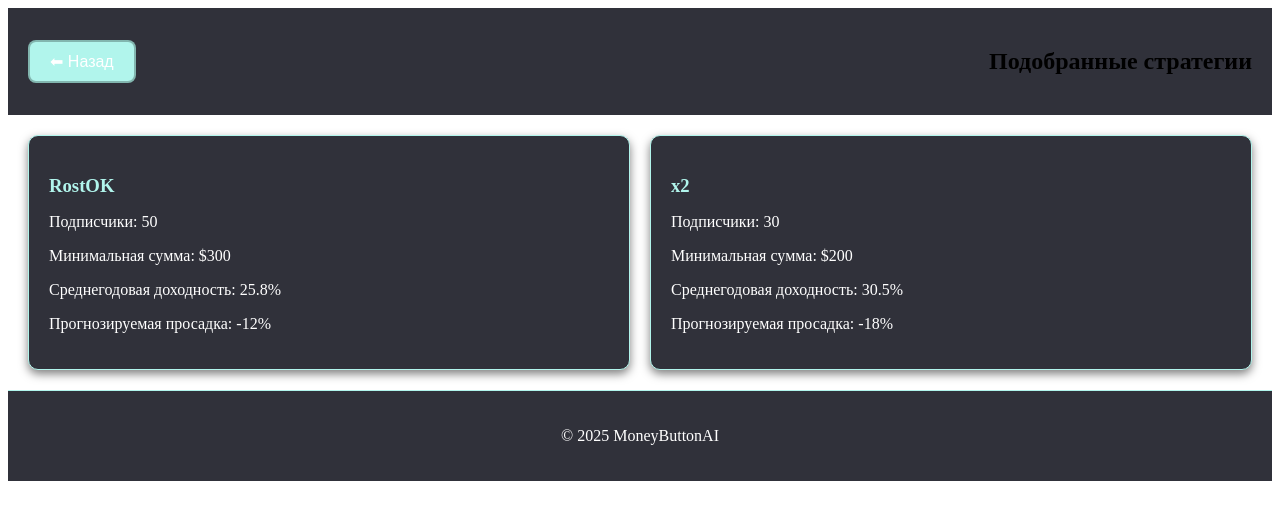
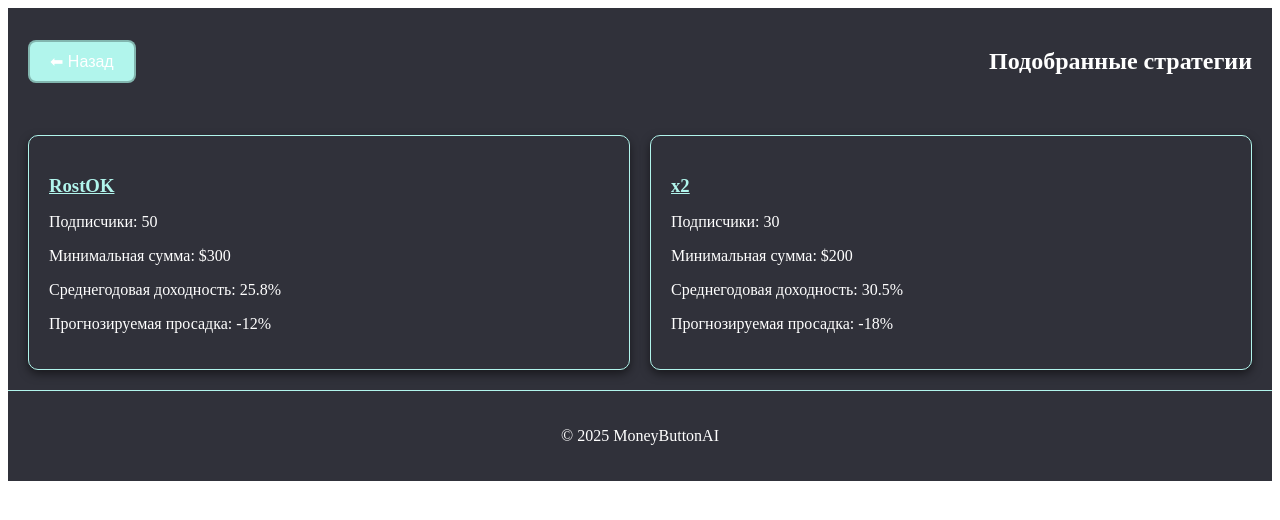
Before and after one commit to PolyMGLA/ups_trading, a SvelteKit app in the folder src/frontend/: page /menu in a window 1280 px wide. Shown: the top 520 px of the page. Built offline with nearby package versions, Linux system fonts and the light colour scheme.

Commit message:
im tired

```diff
--- a/src/frontend/src/routes/menu/+page.svelte
+++ b/src/frontend/src/routes/menu/+page.svelte
@@ -1,6 +1,12 @@
 <script>
+  import { goto } from '$app/navigation';
+
   function goBack() {
     window.location.href = '/';
+  }
+
+  function goToStrategy() {
+    goto('/routes/+page.svelte');
   }
 </script>
 
@@ -19,6 +25,7 @@
     align-items: center;
     padding: 20px;
     background-color: #30313A;
+    color: white;
   }
 
   .back-button {
@@ -37,6 +44,7 @@
     grid-template-columns: repeat(auto-fit, minmax(300px, 1fr));
     gap: 20px;
     padding: 20px;
+    background-color: #30313A;
   }
 
   .strategy-card {
@@ -46,11 +54,23 @@
     box-shadow: 0 4px 10px rgba(0, 0, 0, 0.5);
     border: 1px solid #b1f5ec;
     color: white;
+    cursor: pointer;
+  }
+
+  .strategy-card:hover {
+    background-color: #2A2A2A;
   }
 
   .strategy-card h3 {
     color: #b1f5ec;
     margin-bottom: 10px;
+    background-color: #30313A;
+    text-decoration: underline;
+    cursor: pointer;
+  }
+
+  .h2 {
+    color: white;
   }
 
   .footer {
@@ -69,7 +89,7 @@
 
 <main>
   <section class="strategy-cards">
-    <div class="strategy-card">
+    <div class="strategy-card" on:click={goToStrategy}>
       <h3>RostOK</h3>
       <p>Подписчики: 50</p>
       <p>Минимальная сумма: $300</p>
--- a/src/frontend/src/routes/screener/+menu.svelte
+++ /dev/null
@@ -1,111 +0,0 @@
-<script>
-    import { goto } from '$app/navigation';
-
-    function goBack() {
-      window.location.href = '/';
-    }
-
-    function goToStrategy() {
-      goto('/routes/+page.svelte');
-    }
-  </script>
-
-  <style>
-    body {
-      font-family: Arial, sans-serif;
-      background-color: #30313A;
-      color: #FFFFFF;
-      margin: 0;
-      padding: 0;
-    }
-
-    .header {
-      display: flex;
-      justify-content: space-between;
-      align-items: center;
-      padding: 20px;
-      background-color: #30313A;
-      color: white;
-    }
-
-    .back-button {
-      padding: 10px 20px;
-      border: none;
-      background-color: #b1f5ec;
-      color: rgb(255, 255, 255);
-      border-radius: 8px;
-      font-size: 16px;
-      cursor: pointer;
-      border: 2px solid #7daea7e0;
-    }
-
-    .strategy-cards {
-      display: grid;
-      grid-template-columns: repeat(auto-fit, minmax(300px, 1fr));
-      gap: 20px;
-      padding: 20px;
-      background-color: #30313A;
-    }
-
-    .strategy-card {
-      background-color: #30313A;
-      padding: 20px;
-      border-radius: 10px;
-      box-shadow: 0 4px 10px rgba(0, 0, 0, 0.5);
-      border: 1px solid #b1f5ec;
-      color: white;
-      cursor: pointer;
-    }
-
-    .strategy-card:hover {
-      background-color: #2A2A2A;
-    }
-
-    .strategy-card h3 {
-      color: #b1f5ec;
-      margin-bottom: 10px;
-      background-color: #30313A;
-      text-decoration: underline;
-      cursor: pointer;
-    }
-
-    .h2 {
-      color: white;
-    }
-
-    .footer {
-      text-align: center;
-      padding: 20px;
-      background-color: #30313A;
-      border-top: 1px solid #b1f5ec;
-      color: white;
-    }
-  </style>
-
-  <header class="header">
-    <button class="back-button" on:click={goBack}>⬅ Назад</button>
-    <h2>Подобранные стратегии</h2>
-  </header>
-
-  <main>
-    <section class="strategy-cards">
-      <div class="strategy-card" on:click={goToStrategy}>
-        <h3>RostOK</h3>
-        <p>Подписчики: 50</p>
-        <p>Минимальная сумма: $300</p>
-        <p>Среднегодовая доходность: 25.8%</p>
-        <p>Прогнозируемая просадка: -12%</p>
-      </div>
-      <div class="strategy-card">
-        <h3>x2</h3>
-        <p>Подписчики: 30</p>
-        <p>Минимальная сумма: $200</p>
-        <p>Среднегодовая доходность: 30.5%</p>
-        <p>Прогнозируемая просадка: -18%</p>
-      </div>
-    </section>
-  </main>
-
-  <footer class="footer">
-    <p>© 2025 MoneyButtonAI</p>
-  </footer>
```
